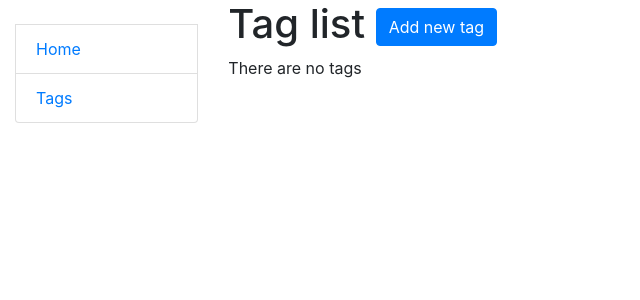
After one commit to skyfoxwork/django-practice-to-do-list, a Django app: page /tag-list/ in a window 1280 px wide. The commit adds this page. Shown: the top 300 px of the page, without its empty margins (0-640 px from the left). Run offline with Django 5.2, Linux system fonts and the light colour scheme; data that the repository does not hold is empty.

Commit message:
Solution v1.0

```diff
--- a/templates/includes/sidebar.html
+++ b/templates/includes/sidebar.html
@@ -1,5 +1,5 @@
 <ul class="sidebar-nav list-group">
   <br>
   <li class="list-group-item"><a href="{% url 'to_do_list:index' %}">Home</a></li>
-  <li class="list-group-item"><a href="">Tags</a></li>
+  <li class="list-group-item"><a href="{% url 'to_do_list:tag-list' %}">Tags</a></li>
 </ul>
--- /dev/null
+++ b/templates/to_do_list/tag_list.html
@@ -0,0 +1,24 @@
+{% extends "base.html" %}
+
+{% block content %}
+  <h1>
+    Tag list
+    <a href="{% url 'to_do_list:add-tag' %}" class="btn btn-primary link-to-page">
+      Add new tag
+    </a>
+  </h1>
+
+  {% if tag_list %}
+    <ul>
+      {% for tag in tag_list %}
+        <li>
+          {{ tag.name }}
+        </li>
+        <a href="{% url "to_do_list:update-tag" pk=tag.id  %}">update</a>
+        <a href="{% url "to_do_list:delete-tag" pk=tag.id  %}">delete</a>
+      {% endfor %}
+    </ul>
+  {% else %}
+    <p>There are no tags</p>
+  {% endif %}
+{% endblock %}
--- a/to_do_list/urls.py
+++ b/to_do_list/urls.py
@@ -7,7 +7,11 @@ from to_do_list.views import (
     UpdateTaskView,
     DeleteTaskView,
     complete_task,
-    undo_task
+    undo_task,
+    TegListView,
+    AddTagView,
+    UpdateTagView,
+    DeleteTadView,
 )
 
 urlpatterns = [
@@ -17,7 +21,11 @@ urlpatterns = [
     path("update/<int:pk>/", UpdateTaskView.as_view(), name="update-task"),
     path("delete/<int:pk>/", DeleteTaskView.as_view(), name="delete-task"),
     path("complete/<int:pk>/", complete_task, name="complete-task"),
-    path("undo/<int:pk>/", undo_task, name="undo-task")
+    path("undo/<int:pk>/", undo_task, name="undo-task"),
+    path("tag-list/", TegListView.as_view(), name="tag-list"),
+    path("create-tag/", AddTagView.as_view(), name="add-tag"),
+    path("update-tag/<int:pk>/", UpdateTagView.as_view(), name="update-tag"),
+    path("delete-tag/<int:pk>/", DeleteTadView.as_view(), name="delete-tag"),
 ]
 
 app_name = "to_do_list"
--- a/to_do_list/views.py
+++ b/to_do_list/views.py
@@ -2,7 +2,7 @@ from django.shortcuts import render, get_object_or_404, redirect
 from django.urls import reverse_lazy
 from django.views import generic
 
-from to_do_list.models import Task
+from to_do_list.models import Task, Tag
 
 
 def index(request):
@@ -53,3 +53,24 @@ def undo_task(request, pk):
         task.save()
 
     return redirect("to_do_list:index")
+
+
+class TegListView(generic.ListView):
+    model = Tag
+
+
+class AddTagView(generic.CreateView):
+    model = Tag
+    fields = ("name",)
+    success_url = reverse_lazy("to_do_list:teg-list")
+
+
+class UpdateTagView(generic.UpdateView):
+    model = Tag
+    fields = ("name",)
+    success_url = reverse_lazy("to_do_list:teg-list")
+
+
+class DeleteTadView(generic.DeleteView):
+    model = Tag
+    success_url = reverse_lazy("to_do_list:teg-list")
```
Also changed, not shown: templates/to_do_list/index.html (+4 -4 lines), templates/to_do_list/tag_confirm_delete.html (added, +10 -0 lines), templates/to_do_list/tag_form.html (added, +11 -0 lines).
